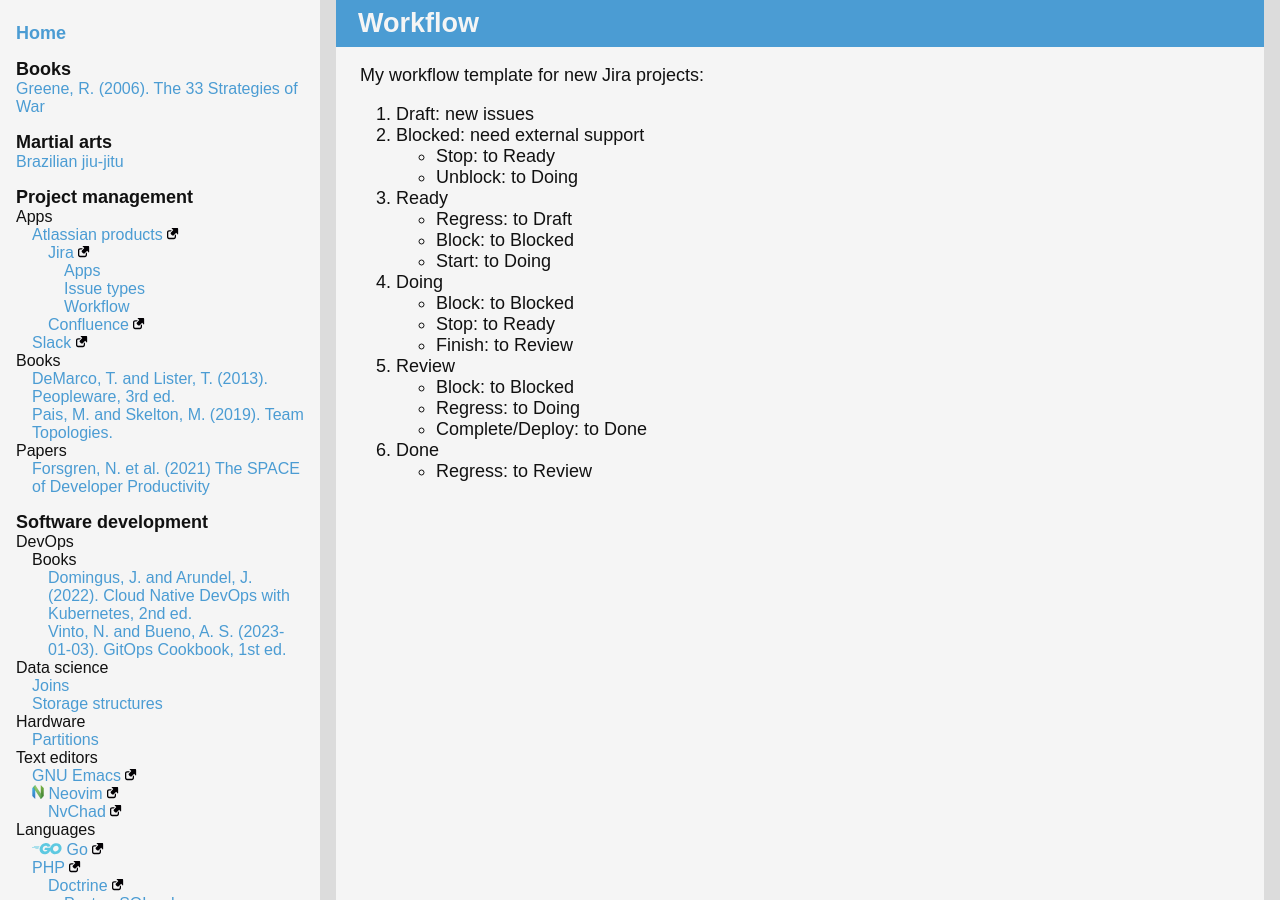
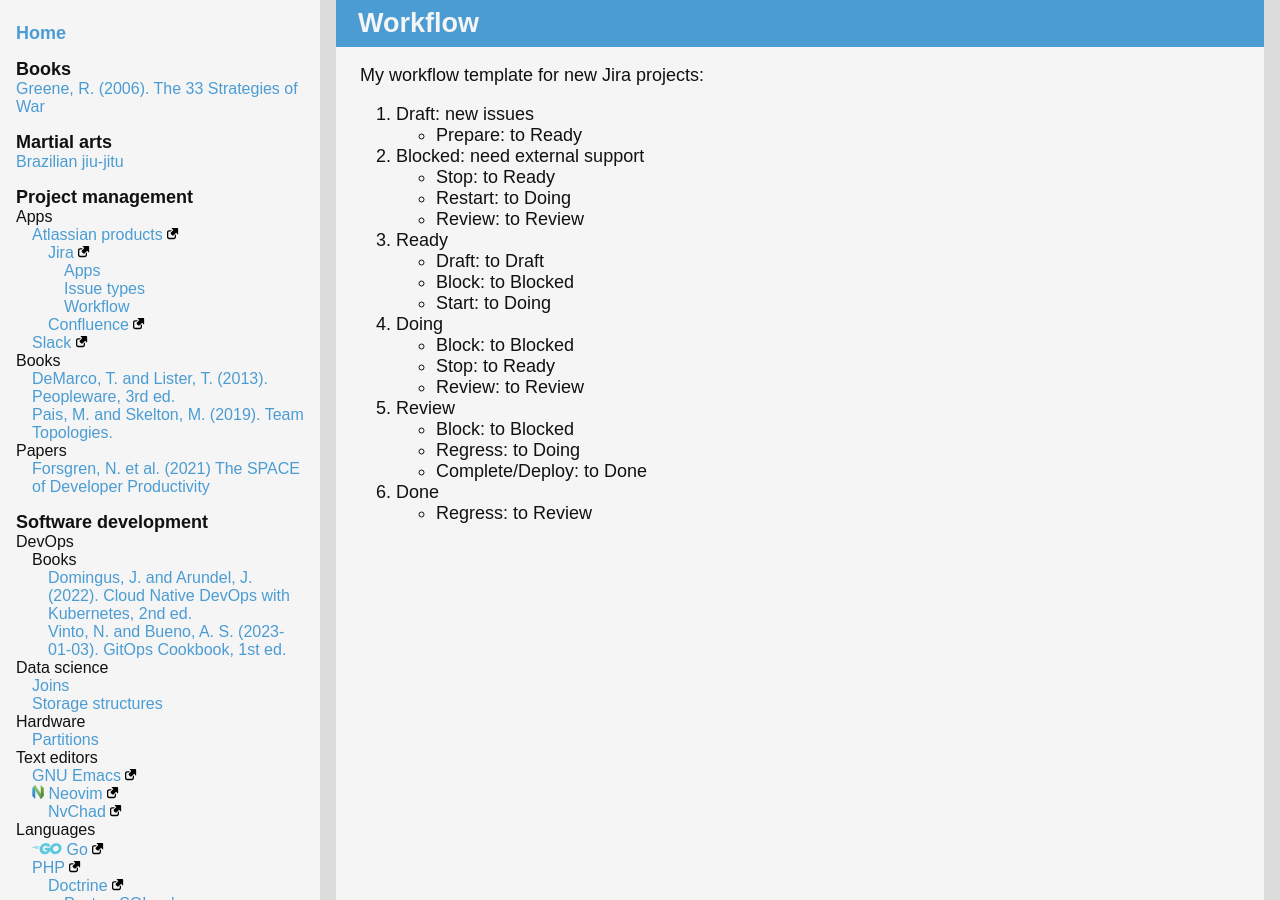
Before and after one commit to ganiulis/personal-notes, a Jekyll site: the page built from project-management/apps/atlassian/jira/workflow.md, in a window 1280 px wide and 900 px high. Built offline with Jekyll 4.4.1, drawn with Linux system fonts in a browser that asks for light colours; our own code applies the rules of GitHub Pages for plain Markdown files.

Commit message:
feat: Notes

```diff
--- a/project-management/apps/atlassian/jira/workflow.md
+++ b/project-management/apps/atlassian/jira/workflow.md
@@ -7,17 +7,19 @@ layout: default
 My workflow template for new Jira projects:
 
 1. Draft: new issues
+   - Prepare: to Ready
 2. Blocked: need external support
    - Stop: to Ready
-   - Unblock: to Doing
+   - Restart: to Doing
+   - Review: to Review
 3. Ready
-   - Regress: to Draft
+   - Draft: to Draft
    - Block: to Blocked
    - Start: to Doing
 4. Doing
    - Block: to Blocked
    - Stop: to Ready
-   - Finish: to Review
+   - Review: to Review
 5. Review
    - Block: to Blocked
    - Regress: to Doing
```
